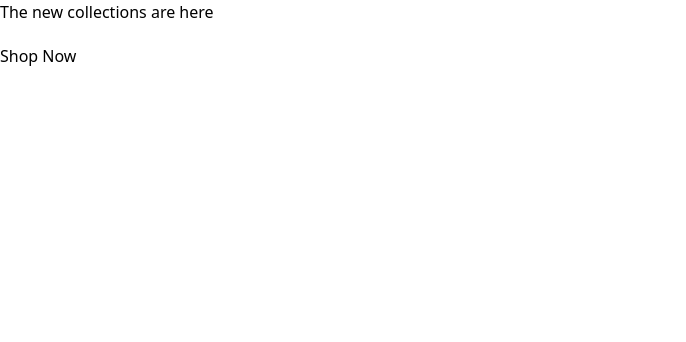
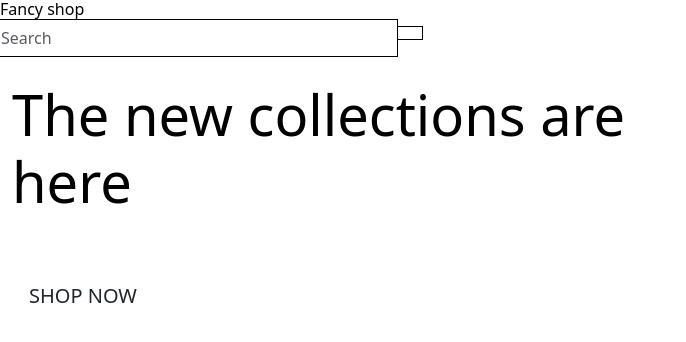
Before and after one commit to readytow0rk/Fancy-Shop-Online-Shop, a Django app: page / in a window 1280 px wide. Shown: the top 342 px of the page, without its empty margins (0-686 px from the left). Run offline with Django 3.2, Linux system fonts and the light colour scheme; some libraries are stand-ins or nearby versions.

Commit message:
add header

```diff
--- a/templates/allauth/account/base.html
+++ b/templates/allauth/account/base.html
@@ -17,8 +17,13 @@
     {% block extra_css %}
     {% endblock %}
 
+
     {% block corejs %}
         <script src="https://cdn.tailwindcss.com"></script>
+        <link href="https://cdn.jsdelivr.net/npm/bootstrap@5.3.0-alpha3/dist/css/bootstrap.min.css" rel="stylesheet" integrity="sha384-KK94CHFLLe+nY2dmCWGMq91rCGa5gtU4mk92HdvYe+M/SXH301p5ILy+dN9+nJOZ" crossorigin="anonymous">
+        <script src="https://cdn.jsdelivr.net/npm/bootstrap@5.3.0-alpha3/dist/js/bootstrap.bundle.min.js" integrity="sha384-ENjdO4Dr2bkBIFxQpeoTz1HIcje39Wm4jDKdf19U8gI4ddQ3GYNS7NTKfAdVQSZe" crossorigin="anonymous"></script>
+        <script src="https://cdn.jsdelivr.net/npm/@popperjs/core@2.11.7/dist/umd/popper.min.js" integrity="sha384-zYPOMqeu1DAVkHiLqWBUTcbYfZ8osu1Nd6Z89ify25QV9guujx43ITvfi12/QExE" crossorigin="anonymous"></script>
+        <script src="https://cdn.jsdelivr.net/npm/bootstrap@5.3.0-alpha3/dist/js/bootstrap.min.js" integrity="sha384-Y4oOpwW3duJdCWv5ly8SCFYWqFDsfob/3GkgExXKV4idmbt98QcxXYs9UoXAB7BZ" crossorigin="anonymous"></script>
     {% endblock %}
 
     {% block extra_js %}
--- a/templates/base.html
+++ b/templates/base.html
@@ -19,6 +19,10 @@
 
     {% block corejs %}
         <script src="https://cdn.tailwindcss.com"></script>
+        <link href="https://cdn.jsdelivr.net/npm/bootstrap@5.3.0-alpha3/dist/css/bootstrap.min.css" rel="stylesheet" integrity="sha384-KK94CHFLLe+nY2dmCWGMq91rCGa5gtU4mk92HdvYe+M/SXH301p5ILy+dN9+nJOZ" crossorigin="anonymous">
+        <script src="https://cdn.jsdelivr.net/npm/bootstrap@5.3.0-alpha3/dist/js/bootstrap.bundle.min.js" integrity="sha384-ENjdO4Dr2bkBIFxQpeoTz1HIcje39Wm4jDKdf19U8gI4ddQ3GYNS7NTKfAdVQSZe" crossorigin="anonymous"></script>
+        <script src="https://cdn.jsdelivr.net/npm/@popperjs/core@2.11.7/dist/umd/popper.min.js" integrity="sha384-zYPOMqeu1DAVkHiLqWBUTcbYfZ8osu1Nd6Z89ify25QV9guujx43ITvfi12/QExE" crossorigin="anonymous"></script>
+        <script src="https://cdn.jsdelivr.net/npm/bootstrap@5.3.0-alpha3/dist/js/bootstrap.min.js" integrity="sha384-Y4oOpwW3duJdCWv5ly8SCFYWqFDsfob/3GkgExXKV4idmbt98QcxXYs9UoXAB7BZ" crossorigin="anonymous"></script>
     {% endblock %}
 
     {% block extra_js %}
@@ -28,6 +32,31 @@
     </head>
     <body>
     <header class="container-fluid fixed-top"></header>
+        <div class="row">
+            <div class="col-12 col-lg-4 my-auto py-1 py-lg-0">
+                <a href="{% url 'home' %}" class="nav-link main-logo-link"><h2 class="logo-font text-black my-0"> Fancy shop </h2>
+            </div>
+            <div class="col-12 col-lg-4 my-auto py-1 py-lg-0">
+                <form method="get" action="">
+                    <div class="input-group w-100">
+                        <input class="form-control border-black rounded-0" type="text" name="q" placeholder="Search">
+                        <div class="input-group-append">
+                            <button class="form-control btn btn-black border border-black rounded-0" type="submit">
+                                <span class="icon">
+                                    <i class="fas fa-search"></i>
+                                </span>
+                            </button>
+                        </div>
+                    </div>
+                </form>
+            </div>
+            <div class="col-12 col-lg-4 my-auto py-1 py-lg-0 ">
+                <ul class="list-inline list-unstyled text-center text-lg-right my-0">
+                    <li class="list-inline-item dropdown"></li>
+                    <li class="list-inline-item"></li>
+                </ul>
+            </div>
+        </div>
 
     {% if messages %}
         <div class="message-container"></div>
```
Also changed, not shown: templates/allauth/account/socialaccount/base.html (+7 -0 lines), home/templates/home/index.html (line endings or trailing spaces).
